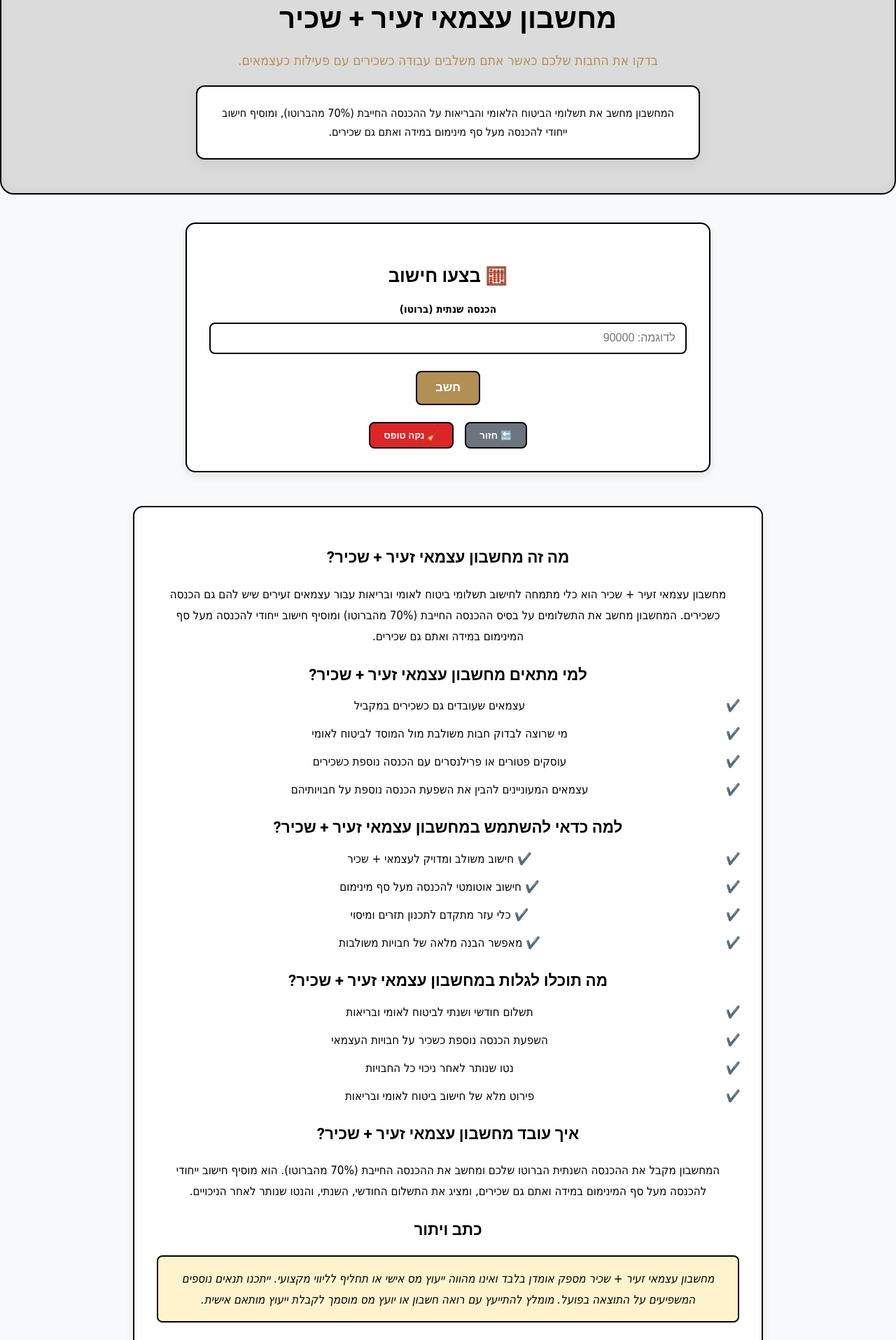
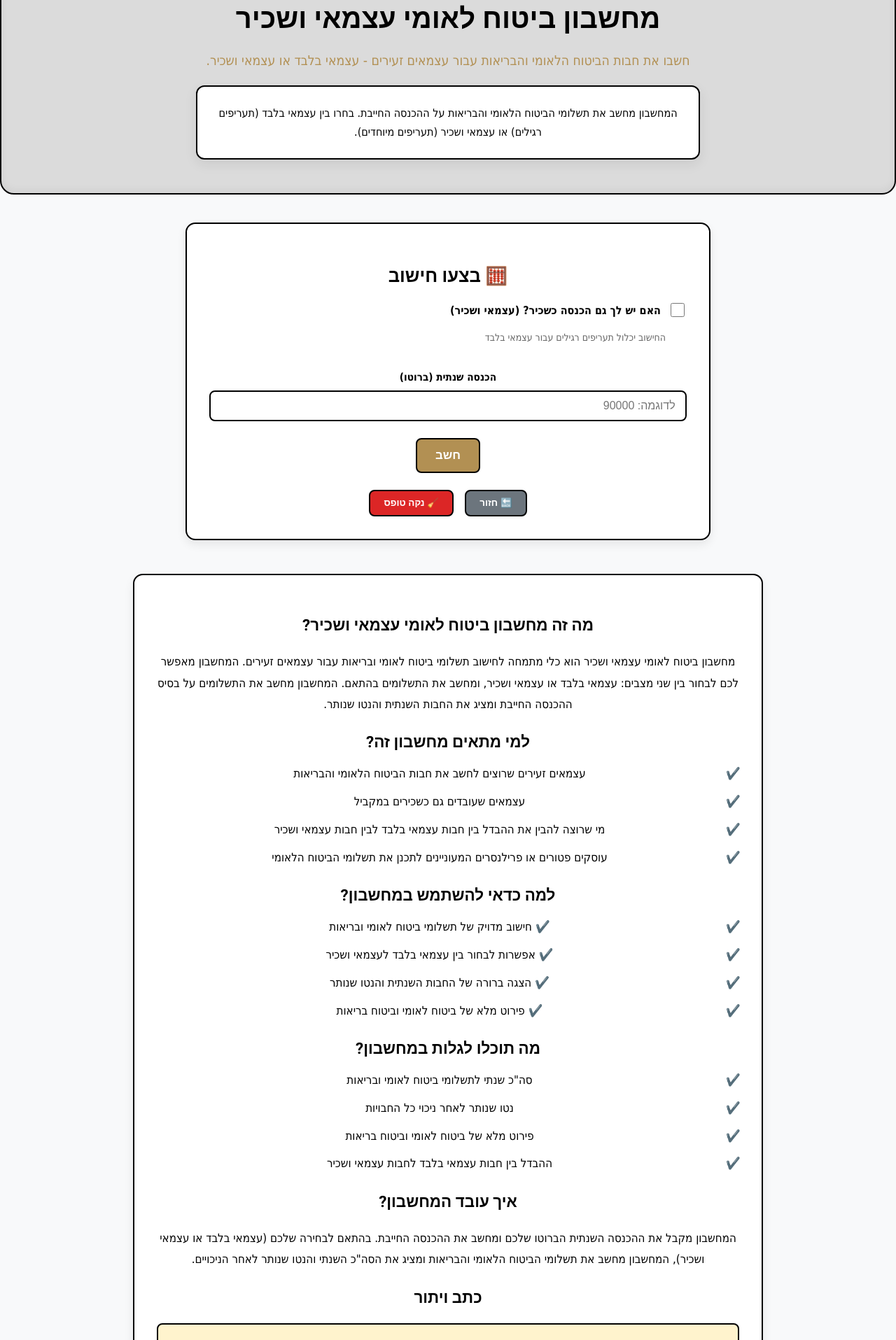
Before and after one commit to 2poslife/FinanceSmartTools, a React (Vite) app: page /simulators/micro-self-employed-salaried in a window 1280 px wide. Shown: the part 160-2075 px from the top of the page at 70% size. Built offline with nearby package versions, Linux system fonts and the light colour scheme.

Commit message:
add last calculator, and auth

```diff
--- a/src/components/Calculators/MicroSelfEmployedSalariedCalculator.jsx
+++ b/src/components/Calculators/MicroSelfEmployedSalariedCalculator.jsx
@@ -11,7 +11,7 @@ import {
 import "../../styles/Calculators/MicroSelfEmployedSalariedCalculator.css";
 
 const API_BASE = "https://financesmarttools-backend.onrender.com";
-
+//const API_BASE = "http://127.0.0.1:8000";
 export default function MicroSelfEmployedSalariedCalculator() {
     const navigate = useNavigate();
 
@@ -20,6 +20,7 @@ export default function MicroSelfEmployedSalariedCalculator() {
     const [loading, setLoading] = useState(false);
     const [expanded, setExpanded] = useState(false);
     const [authError, setAuthError] = useState(false);
+    const [isSalaried, setIsSalaried] = useState(false); // Flag for עצמאי ושכיר
 
     const handleLogout = () => {
         localStorage.removeItem("access_token");
@@ -44,11 +45,17 @@ export default function MicroSelfEmployedSalariedCalculator() {
         setExpanded(false);
 
         try {
-            const res = await fetch(
-                `${API_BASE}/micro-self-employed-salaried?token=${encodeURIComponent(token)}`,
-                {
+            // Choose endpoint based on flag
+            const endpoint = isSalaried
+                ? `${API_BASE}/micro-self-employed-salaried/atsmaee-and-sakher`
+                : `${API_BASE}/micro-self-employed-salaried`;
+
+            const res = await fetch(endpoint, {
                     method: "POST",
-                    headers: { "Content-Type": "application/json" },
+                    headers: {
+                        "Content-Type": "application/json",
+                        "Authorization": `Bearer ${token}`
+                    },
                     body: JSON.stringify({
                         yearly_income: parseFloat(yearlyIncome),
                     }),
@@ -62,6 +69,9 @@ export default function MicroSelfEmployedSalariedCalculator() {
             }
 
             const data = await res.json();
+            console.log("🔍 API Response:", data);
+            console.log("📊 Endpoint used:", isSalaried ? "atsmaee-and-sakher" : "atsmaee-only");
+            console.log("✅ Flag state (isSalaried):", isSalaried);
             setResult(data);
         } catch (err) {
             console.error("❌ Error calculating:", err);
@@ -81,19 +91,41 @@ export default function MicroSelfEmployedSalariedCalculator() {
 
             {/* Intro */}
             <section className="calcpage-intro">
-                <h1>מחשבון עצמאי זעיר + שכיר</h1>
+                <h1>מחשבון ביטוח לאומי עצמאי ושכיר</h1>
                 <p className="calcpage-tagline">
-                    בדקו את החבות שלכם כאשר אתם משלבים עבודה כשכירים עם פעילות כעצמאים.
+                    חשבו את חבות הביטוח הלאומי והבריאות עבור עצמאים זעירים - עצמאי בלבד או עצמאי ושכיר.
                 </p>
                 <div className="calcpage-hero-box">
-                    המחשבון מחשב את תשלומי הביטוח הלאומי והבריאות על ההכנסה החייבת (70% מהברוטו),
-                    ומוסיף חישוב ייחודי להכנסה מעל סף מינימום במידה ואתם גם שכירים.
+                    המחשבון מחשב את תשלומי הביטוח הלאומי והבריאות על ההכנסה החייבת.
+                    בחרו בין עצמאי בלבד (תעריפים רגילים) או עצמאי ושכיר (תעריפים מיוחדים).
                 </div>
             </section>
 
             {/* Form */}
             <section className="calcpage-form">
                 <h2>🧮 בצעו חישוב</h2>
+
+                {/* Flag for endpoint selection */}
+                <div className="calcpage-input-group" style={{ marginBottom: '20px' }}>
+                    <label style={{ display: 'flex', alignItems: 'center', gap: '10px', cursor: 'pointer' }}>
+                        <input
+                            type="checkbox"
+                            checked={isSalaried}
+                            onChange={(e) => setIsSalaried(e.target.checked)}
+                            style={{ width: '20px', height: '20px', cursor: 'pointer' }}
+                        />
+                        <span style={{ fontWeight: 'bold', fontSize: '16px' }}>
+                            האם יש לך גם הכנסה כשכיר? (עצמאי ושכיר)
+                        </span>
+                    </label>
+                    <p style={{ fontSize: '14px', color: '#666', marginTop: '8px', marginRight: '30px', textAlign: 'right' }}>
+                        {isSalaried
+                            ? 'החישוב יכלול תעריפים מיוחדים עבור עצמאי ושכיר'
+                            : 'החישוב יכלול תעריפים רגילים עבור עצמאי בלבד'
+                        }
+                    </p>
+                </div>
+
                 <div className="calcpage-form-grid">
                     <div className="calcpage-input-group">
                         <label>הכנסה שנתית (ברוטו)</label>
@@ -129,6 +161,7 @@ export default function MicroSelfEmployedSalariedCalculator() {
                             setYearlyIncome("");
                             setResult(null);
                             setExpanded(false);
+                            setIsSalaried(false);
                         }}
                         className="calcpage-btn danger"
                     >
@@ -154,17 +187,13 @@ export default function MicroSelfEmployedSalariedCalculator() {
                     <div className="calcpage-result">
                         <h3>תוצאות החישוב</h3>
                         <div className="calcpage-summary-cards">
-                            <div className="summary-card blue">
-                                <h4>סה״כ חודשי</h4>
-                                <p>{fmt(result.summary.monthly_prepayment)} ₪</p>
-                            </div>
                             <div className="summary-card red">
                                 <h4>סה״כ שנתי</h4>
-                                <p>{fmt(result.summary.yearly_total)} ₪</p>
+                                <p>{fmt(isSalaried ? result.totals.yearly_total : result.totals?.yearly_total)} ₪</p>
                             </div>
                             <div className="summary-card green">
                                 <h4>נטו אחרי ניכויים</h4>
-                                <p>{fmt(result.summary.net_after_deductions)} ₪</p>
+                                <p>{fmt(isSalaried ? result.summary.net_after_deductions : result.summary?.net_after_deductions)} ₪</p>
                             </div>
                         </div>
 
@@ -186,19 +215,10 @@ export default function MicroSelfEmployedSalariedCalculator() {
 
                         {expanded && (
                             <div className="details-box">
-                                <h4>קלט</h4>
-                                <ul>
-                                    <li>הכנסה שנתית: {fmt(result.inputs.yearly_income)} ₪</li>
-                                    <li>הכנסה חייבת (70%): {fmt(result.inputs.taxable_income)} ₪</li>
-                                    <li>
-                                        הכנסה מעל סף מינימום: {fmt(result.inputs.income_above_minimum)} ₪
-                                    </li>
-                                </ul>
-
                                 <h4>פירוט ניכויים</h4>
                                 <ul>
-                                    <li>ביטוח לאומי: {fmt(result.breakdown.national_insurance)} ₪</li>
-                                    <li>ביטוח בריאות: {fmt(result.breakdown.health_insurance)} ₪</li>
+                                    <li>ביטוח לאומי: {fmt(isSalaried ? result.totals.national_insurance : result.totals?.national_insurance)} ₪</li>
+                                    <li>ביטוח בריאות: {fmt(isSalaried ? result.totals.health_tax : result.totals?.health_tax)} ₪</li>
                                 </ul>
                             </div>
                         )}
@@ -208,49 +228,49 @@ export default function MicroSelfEmployedSalariedCalculator() {
 
             {/* Description */}
             <section className="calcpage-description">
-                <h2>מה זה מחשבון עצמאי זעיר + שכיר?</h2>
+                <h2>מה זה מחשבון ביטוח לאומי עצמאי ושכיר?</h2>
                 <p>
-                    מחשבון עצמאי זעיר + שכיר הוא כלי מתמחה לחישוב תשלומי ביטוח לאומי ובריאות עבור עצמאים זעירים
-                    שיש להם גם הכנסה כשכירים. המחשבון מחשב את התשלומים על בסיס ההכנסה החייבת (70% מהברוטו)
-                    ומוסיף חישוב ייחודי להכנסה מעל סף המינימום במידה ואתם גם שכירים.
+                    מחשבון ביטוח לאומי עצמאי ושכיר הוא כלי מתמחה לחישוב תשלומי ביטוח לאומי ובריאות עבור עצמאים זעירים.
+                    המחשבון מאפשר לכם לבחור בין שני מצבים: עצמאי בלבד או עצמאי ושכיר, ומחשב את התשלומים בהתאם.
+                    המחשבון מחשב את התשלומים על בסיס ההכנסה החייבת ומציג את החבות השנתית והנטו שנותר.
                 </p>
 
-                <h2>למי מתאים מחשבון עצמאי זעיר + שכיר?</h2>
+                <h2>למי מתאים מחשבון זה?</h2>
                 <ul>
+                    <li>עצמאים זעירים שרוצים לחשב את חבות הביטוח הלאומי והבריאות</li>
                     <li>עצמאים שעובדים גם כשכירים במקביל</li>
-                    <li>מי שרוצה לבדוק חבות משולבת מול המוסד לביטוח לאומי</li>
-                    <li>עוסקים פטורים או פרילנסרים עם הכנסה נוספת כשכירים</li>
-                    <li>עצמאים המעוניינים להבין את השפעת הכנסה נוספת על חבויותיהם</li>
+                    <li>מי שרוצה להבין את ההבדל בין חבות עצמאי בלבד לבין חבות עצמאי ושכיר</li>
+                    <li>עוסקים פטורים או פרילנסרים המעוניינים לתכנן את תשלומי הביטוח הלאומי</li>
                 </ul>
 
-                <h2>למה כדאי להשתמש במחשבון עצמאי זעיר + שכיר?</h2>
+                <h2>למה כדאי להשתמש במחשבון?</h2>
                 <ul>
-                    <li>✔️ חישוב משולב ומדויק לעצמאי + שכיר</li>
-                    <li>✔️ חישוב אוטומטי להכנסה מעל סף מינימום</li>
-                    <li>✔️ כלי עזר מתקדם לתכנון תזרים ומיסוי</li>
-                    <li>✔️ מאפשר הבנה מלאה של חבויות משולבות</li>
+                    <li>✔️ חישוב מדויק של תשלומי ביטוח לאומי ובריאות</li>
+                    <li>✔️ אפשרות לבחור בין עצמאי בלבד לעצמאי ושכיר</li>
+                    <li>✔️ הצגה ברורה של החבות השנתית והנטו שנותר</li>
+                    <li>✔️ פירוט מלא של ביטוח לאומי וביטוח בריאות</li>
                 </ul>
 
-                <h2>מה תוכלו לגלות במחשבון עצמאי זעיר + שכיר?</h2>
+                <h2>מה תוכלו לגלות במחשבון?</h2>
                 <ul>
-                    <li>תשלום חודשי ושנתי לביטוח לאומי ובריאות</li>
-                    <li>השפעת הכנסה נוספת כשכיר על חבויות העצמאי</li>
+                    <li>סה"כ שנתי לתשלומי ביטוח לאומי ובריאות</li>
                     <li>נטו שנותר לאחר ניכוי כל החבויות</li>
-                    <li>פירוט מלא של חישוב ביטוח לאומי ובריאות</li>
+                    <li>פירוט מלא של ביטוח לאומי וביטוח בריאות</li>
+                    <li>ההבדל בין חבות עצמאי בלבד לחבות עצמאי ושכיר</li>
                 </ul>
 
-                <h2>איך עובד מחשבון עצמאי זעיר + שכיר?</h2>
+                <h2>איך עובד המחשבון?</h2>
                 <p>
-                    המחשבון מקבל את ההכנסה השנתית הברוטו שלכם ומחשב את ההכנסה החייבת (70% מהברוטו).
-                    הוא מוסיף חישוב ייחודי להכנסה מעל סף המינימום במידה ואתם גם שכירים,
-                    ומציג את התשלום החודשי, השנתי, והנטו שנותר לאחר הניכויים.
+                    המחשבון מקבל את ההכנסה השנתית הברוטו שלכם ומחשב את ההכנסה החייבת.
+                    בהתאם לבחירה שלכם (עצמאי בלבד או עצמאי ושכיר), המחשבון מחשב את תשלומי הביטוח הלאומי והבריאות
+                    ומציג את הסה"כ השנתי והנטו שנותר לאחר הניכויים.
                 </p>
 
                 <h2>כתב ויתור</h2>
                 <p className="disclaimer">
-                    מחשבון עצמאי זעיר + שכיר מספק אומדן בלבד ואינו מהווה ייעוץ מס אישי או תחליף לליווי מקצועי.
-                    ייתכנו תנאים נוספים המשפיעים על התוצאה בפועל. מומלץ להתייעץ עם רואה חשבון או יועץ מס מוסמך
-                    לקבלת ייעוץ מותאם אישית.
+                    מחשבון ביטוח לאומי עצמאי ושכיר מספק אומדן בלבד ואינו מהווה ייעוץ מס אישי או תחליף לליווי מקצועי.
+                    הנתונים מבוססים על מדרגות הביטוח לאומי הקיימות, אך ייתכנו הבדלים בהתאם לנסיבות האישיות.
+                    לקבלת ייעוץ מותאם אישית, מומלץ להתייעץ עם רואה חשבון או יועץ מס מוסמך.
                 </p>
             </section>
         </div>
--- a/src/components/CalculatorsPage/CalculatorsGrid.jsx
+++ b/src/components/CalculatorsPage/CalculatorsGrid.jsx
@@ -47,8 +47,8 @@ const CalculatorsGrid = () => {
             icon: <User className="calculators-desktop-sim-icon" />,
         },
         {
-            title: "מחשבון עצמאי זעיר + שכיר",
-            desc: "בדיקה משולבת לעצמאי זעיר ושכיר",
+            title: "מחשבון ביטוח לאומי עצמאי ושכיר",
+            desc: "חשב חבות ביטוח לאומי - עצמאי בלבד או עצמאי ושכיר",
             link: "/simulators/micro-self-employed-salaried",
             icon: <Users className="calculators-desktop-sim-icon" />,
         },
--- a/src/components/CalculatorsPage/CalculatorsGridMobile.jsx
+++ b/src/components/CalculatorsPage/CalculatorsGridMobile.jsx
@@ -22,8 +22,8 @@ const CalculatorsGridMobile = () => {
             icon: <User className="calculators-sim-icon" />,
         },
         {
-            title: "מחשבון עצמאי זעיר + שכיר",
-            desc: "בדיקה משולבת לעצמאי זעיר ושכיר",
+            title: "מחשבון ביטוח לאומי עצמאי ושכיר",
+            desc: "חשב חבות ביטוח לאומי - עצמאי בלבד או עצמאי ושכיר",
             link: "/simulators/micro-self-employed-salaried",
             icon: <Users className="calculators-sim-icon" />,
         },
```
Also changed, not shown: src/components/Admin/AdminConsts.jsx (+10 -3 lines), src/components/Admin/AdminPage.jsx (+9 -5 lines), src/components/Calculators/EmployeeCostNoPension.jsx (+5 -2 lines), src/components/Calculators/EmployeeCostWithPension.jsx (+19 -2 lines), src/components/Calculators/IncomeTaxWithPoints.jsx (+5 -2 lines), src/components/Calculators/MicroSelfEmployedCalculator.jsx (+5 -2 lines), src/components/Calculators/SelfEmployedCost.jsx (+5 -2 lines), 1 other file (tests, documents, lock files or other folders).
